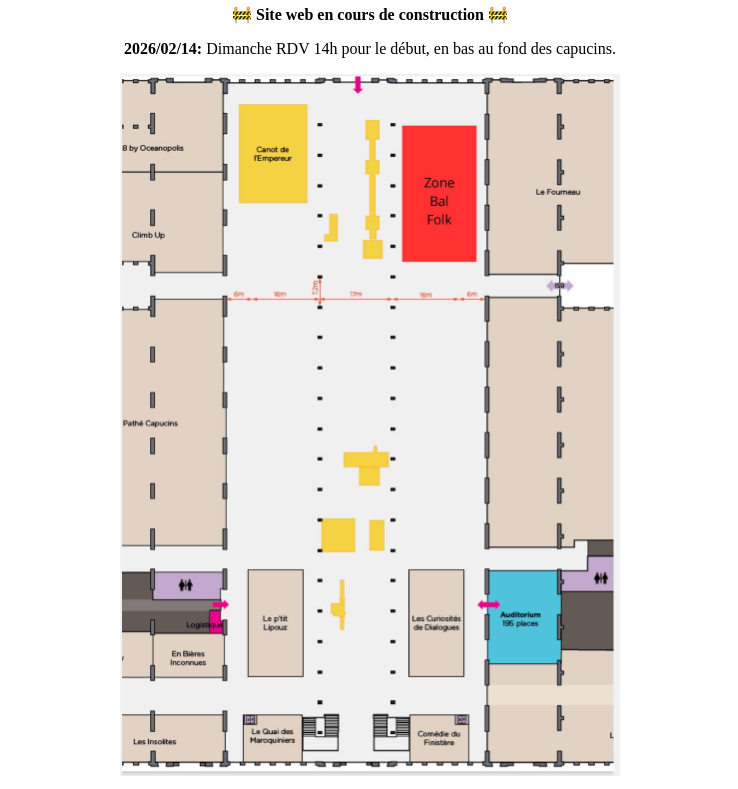
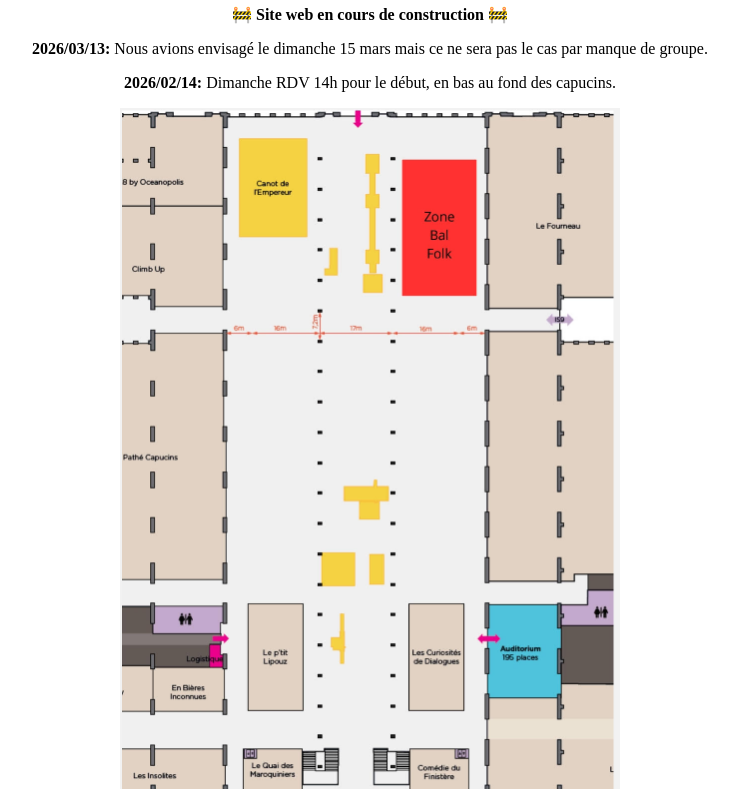
Before and after one commit to ixio/folkabrest, a plain HTML site: page docs/index.html in a window 1280 px wide. Shown: the part 50-839 px from the top of the page, without its empty margins (270-1008 px from the left). Drawn offline with Linux system fonts and the light colour scheme.

Commit message:
Add 2026-03-13 instructions

```diff
--- a/docs/index.html
+++ b/docs/index.html
@@ -4,6 +4,7 @@
     <center>
       <h2>Folkabrest</h2>
       <p><b>🚧 Site web en cours de construction 🚧</b></p>
+      <p><b>2026/03/13:</b> Nous avions envisagé le dimanche 15 mars mais ce ne sera pas le cas par manque de groupe.</p>
       <p><b>2026/02/14:</b> Dimanche RDV 14h pour le début, en bas au fond des capucins.</p>
       <img src="./capucins_zone_folk.png" width="500px">
       <p><b>2026/02/10:</b> Nous posterons ici si des informations viennent à changer concernant notre prochain évènement:</p>
```
